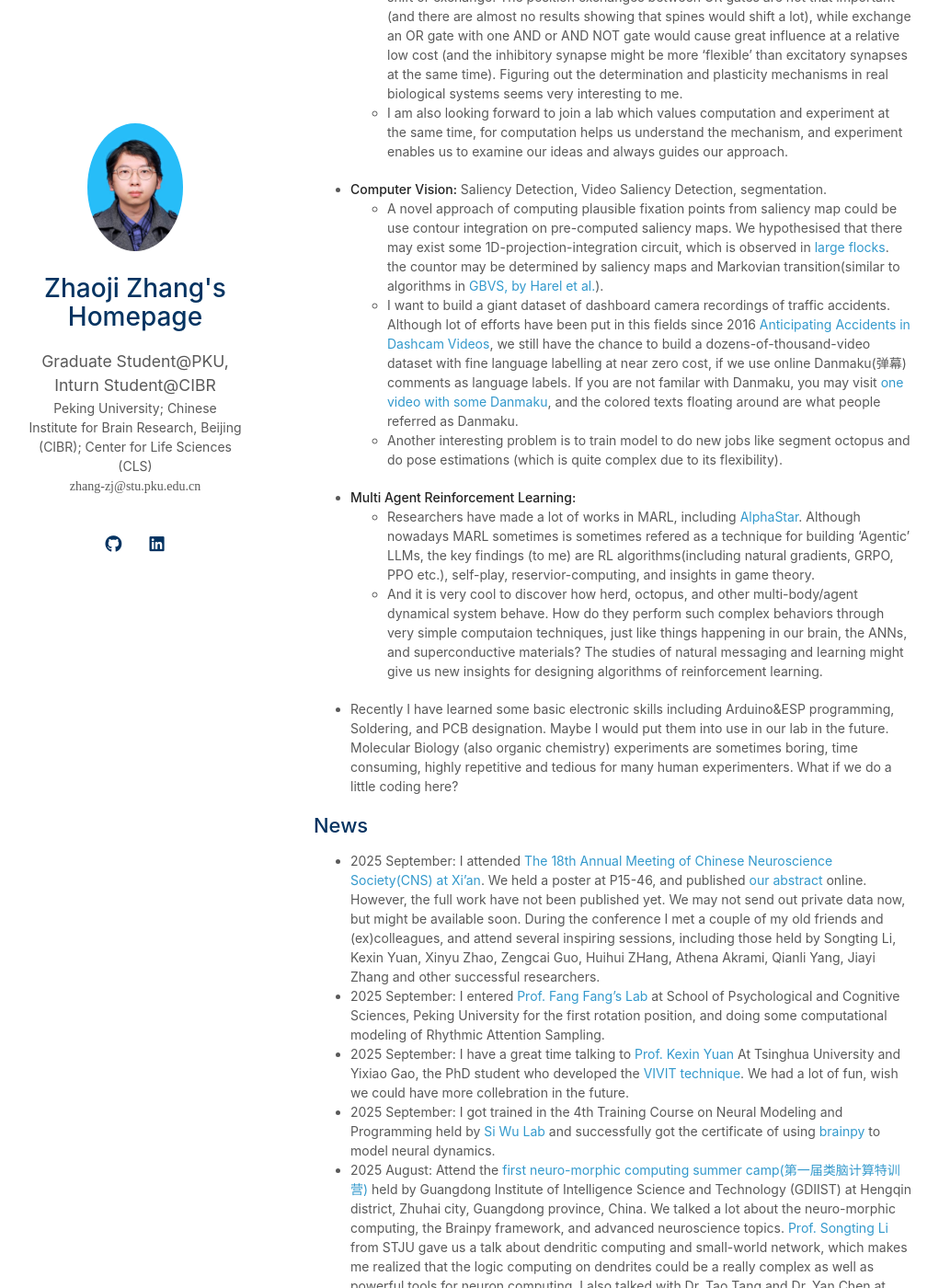
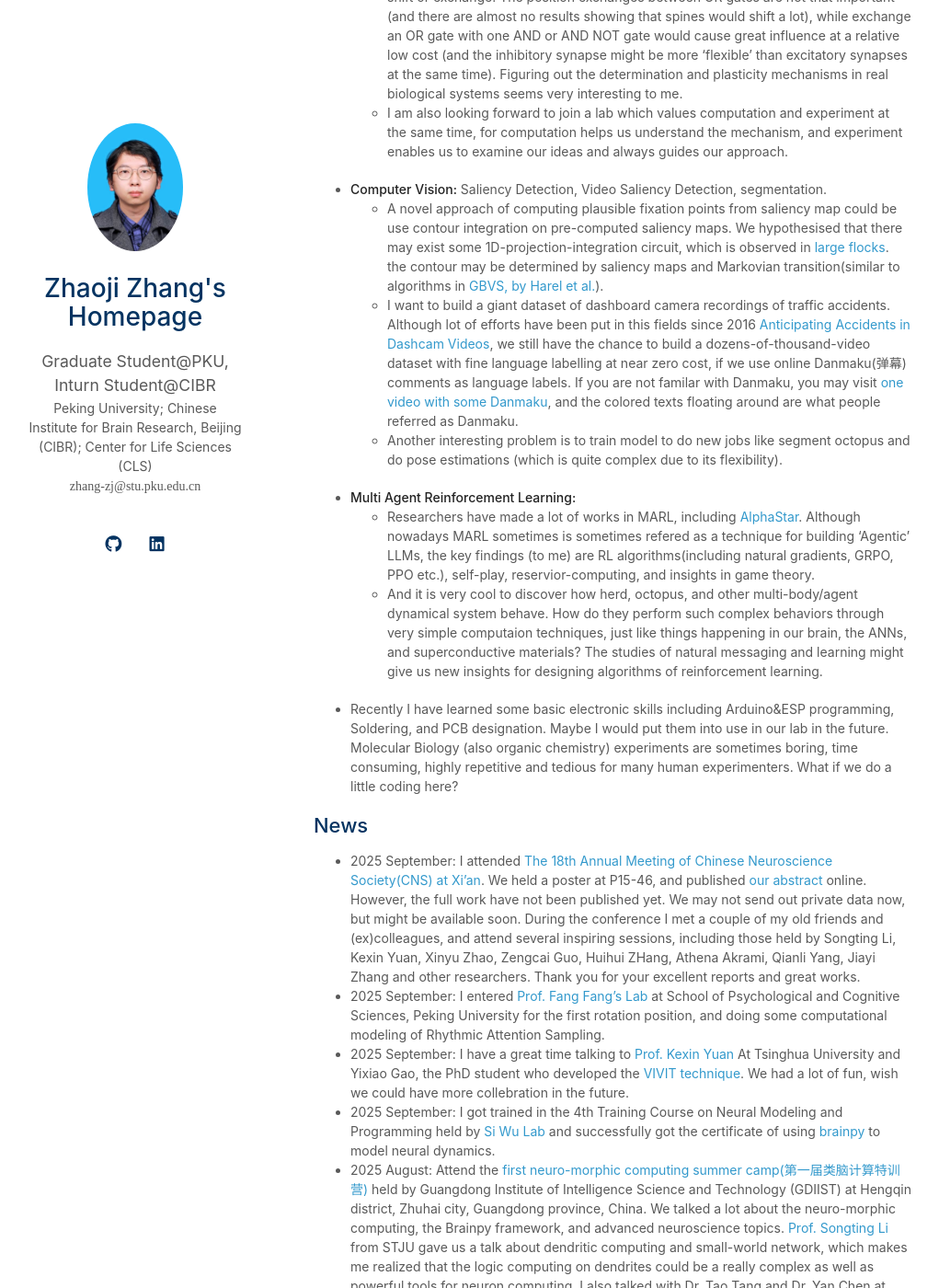
Before and after one commit to Zhang-Zhaoji/Zhang-Zhaoji.github.io, a Jekyll site: the page built from index.md, in a window 1280 px wide and 1400 px high, scrolled down 876 px. Shown: the whole window at 92% size, without its empty margins (129-1150 px from the left). Built offline with Jekyll 4.4.1, drawn with Linux system fonts in a browser that asks for light colours; a style sheet for code colours, icons or effects is not loaded; our own code applies the rules of GitHub Pages for plain Markdown files.

Commit message:
Refine content in index.md for clarity and updates
Updated various sections for clarity and consistency, including research interests and news.

```diff
--- a/index.md
+++ b/index.md
@@ -19,7 +19,7 @@ If you want to contact me, please email me at **2501111571@stu.pku.edu.cn** or *
   -  Another more biological idea is to find if we could discover synapse-level position shift or exchange. The position exchanges between OR gates are not that important (and there are almost no results showing that spines would shift a lot), while exchange an OR gate with one AND or AND NOT gate would cause great influence at a relative low cost (and the inhibitory synapse might be more 'flexible' than excitatory synapses at the same time). Figuring out the determination and plasticity mechanisms in real biological systems seems very interesting to me.
   -  I am also looking forward to join a lab which values computation and experiment at the same time, for computation helps us understand the mechanism, and experiment enables us to examine our ideas and always guides our approach.
 - **Computer Vision:** Saliency Detection, Video Saliency Detection, segmentation.
-  -  A novel approach of computing plausible fixation points from saliency map could be use contour integration on pre-computed saliency maps. We hypothesised that there may exist some 1D-projection-integration circuit, which is observed in [large flocks](https://www.pnas.org/doi/full/10.1073/pnas.1402202111). the countor may be determined by saliency maps and Markovian transition(similar to algorithms in [GBVS, by Harel et al.](https://proceedings.neurips.cc/paper/2006/file/4db0f8b0fc895da263fd77fc8aecabe4-Paper.pdf)).
+  -  A novel approach of computing plausible fixation points from saliency map could be use contour integration on pre-computed saliency maps. We hypothesised that there may exist some 1D-projection-integration circuit, which is observed in [large flocks](https://www.pnas.org/doi/full/10.1073/pnas.1402202111). the contour may be determined by saliency maps and Markovian transition(similar to algorithms in [GBVS, by Harel et al.](https://proceedings.neurips.cc/paper/2006/file/4db0f8b0fc895da263fd77fc8aecabe4-Paper.pdf)).
   - I want to build a giant dataset of dashboard camera recordings of traffic accidents. Although lot of efforts have been put in this fields since 2016 [Anticipating Accidents in Dashcam Videos](https://github.com/smallcorgi/Anticipating-Accidents), we still have the chance to build a dozens-of-thousand-video dataset with fine language labelling at near zero cost, if we use online Danmaku(弹幕) comments as language labels. If you are not familar with Danmaku, you may visit [one video with some Danmaku](https://www.bilibili.com/video/BV1gc4uzZEP6/), and the colored texts floating around are what people referred as Danmaku.
   - Another interesting problem is to train model to do new jobs like segment octopus and do pose estimations (which is quite complex due to its flexibility).
 - **Multi Agent Reinforcement Learning:**
@@ -29,7 +29,7 @@ If you want to contact me, please email me at **2501111571@stu.pku.edu.cn** or *
 
 ## News
 
-- 2025 September: I attended [The 18th Annual Meeting of Chinese Neuroscience Society(CNS) at Xi'an](https://cns.org.cn/2025/). We held a poster at P15-46, and published [our abstract](https://github.com/Zhang-Zhaoji/Zhang-Zhaoji.github.io/blob/main/assets/files/abstractAtCNS2025.pdf) online. However, the full work have not been published yet. We may not send out private data now, but might be available soon. During the conference I met a couple of my old friends and (ex)colleagues, and attend several inspiring sessions, including those held by Songting Li, Kexin Yuan, Xinyu Zhao, Zengcai Guo, Huihui ZHang, Athena Akrami, Qianli Yang, Jiayi Zhang and other successful researchers.
+- 2025 September: I attended [The 18th Annual Meeting of Chinese Neuroscience Society(CNS) at Xi'an](https://cns.org.cn/2025/). We held a poster at P15-46, and published [our abstract](https://github.com/Zhang-Zhaoji/Zhang-Zhaoji.github.io/blob/main/assets/files/abstractAtCNS2025.pdf) online. However, the full work have not been published yet. We may not send out private data now, but might be available soon. During the conference I met a couple of my old friends and (ex)colleagues, and attend several inspiring sessions, including those held by Songting Li, Kexin Yuan, Xinyu Zhao, Zengcai Guo, Huihui ZHang, Athena Akrami, Qianli Yang, Jiayi Zhang and other researchers. Thank you for your excellent reports and great works.
 - 2025 September: I entered [Prof. Fang Fang's Lab](https://www.psy.pku.edu.cn/szdw/qzjy/jsyjy/ffjs/index.htm) at School of Psychological and Cognitive Sciences, Peking University for the first rotation position, and doing some computational modeling of Rhythmic Attention Sampling.
 - 2025 September: I have a great time talking to [Prof. Kexin Yuan](https://brain.tsinghua.edu.cn/info/1010/1015.htm) At Tsinghua University and Yixiao Gao, the PhD student who developed the [VIVIT technique](https://www.cell.com/cell/fulltext/S0092-8674(25)00813-X). We had a lot of fun, wish we could have more collebration in the future.
 - 2025 September: I got trained in the 4th Training Course on Neural Modeling and Programming held by [Si Wu Lab](https://www.psy.pku.edu.cn/szdw/qzjy/jsyjy/ws/index.htm) and successfully got the certificate of using [brainpy](https://github.com/brainpy) to model neural dynamics.
```
Also changed, not shown: other parts of index.md (+1 -1 lines).
